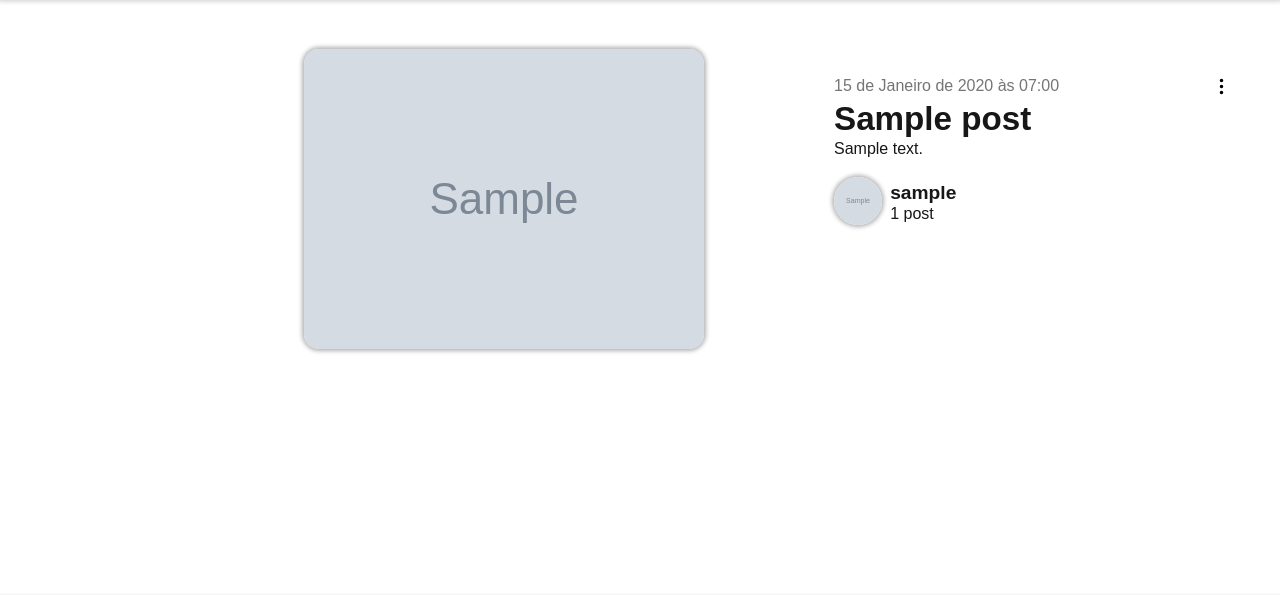
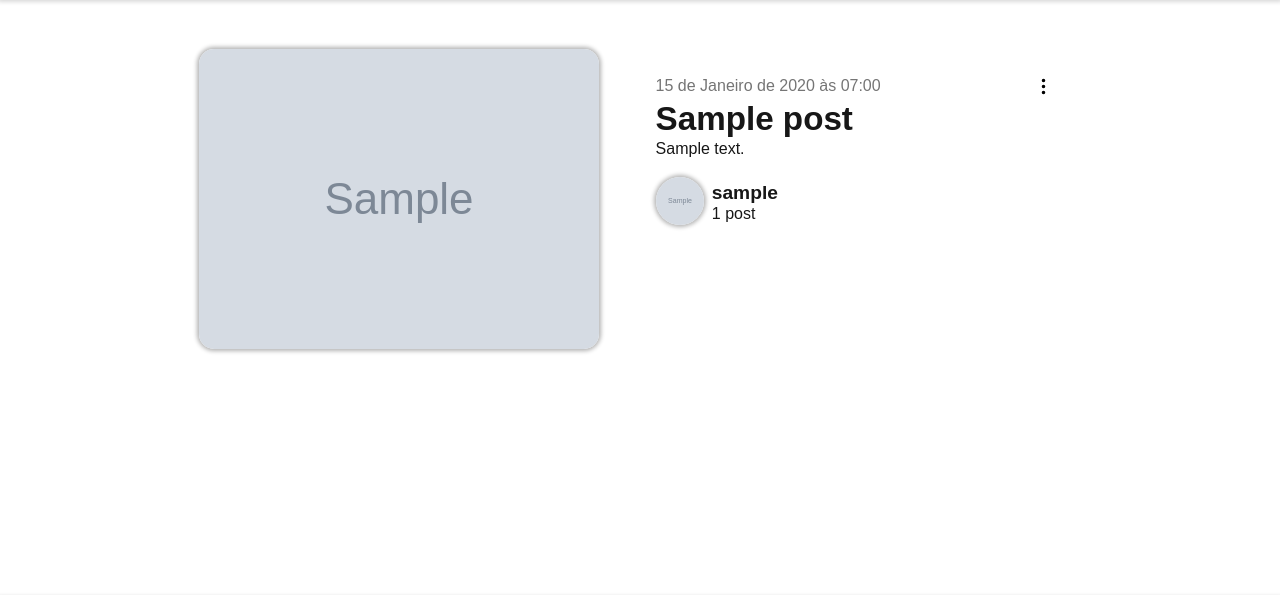
Before and after one commit to RatingTax78753/FakePinterest-Django, a Django app: page /post/1/ in a window 1280 px wide. Shown: the part 86-681 px from the top of the page. Run offline with Django 5.2, Linux system fonts and the light colour scheme; a user stored in the database is signed in; tables that the repository leaves empty hold one stand-in row (values such as "Sample post"); grey boxes marked "Sample" are stand-in pictures.

Commit message:
versão 1.05

```diff
--- a/fpinterest/templates/detalhes_posts.html
+++ b/fpinterest/templates/detalhes_posts.html
@@ -17,35 +17,33 @@
 
 {% block main %}
     <section class="secao">
+        <div class="container">
             <div class="post-info flex">
                 <a class="link" target=”_blank” href="http://127.0.0.1:8000/imagens/{{ post.imagem }}">
                     <img class="post" src="{{ post.imagem.url }}" alt="Post {{ post.id }} - {{ post.titulo }}">
                 </a>
 
                 <div class="info flex col">
+                    <div class="flex col conteudo">
                         <div class="titulo-desc-data flex col">
                             <div class="data-opcao flex">
                                 <p class="data">{{ post.data_criacao }}</p>
-
                                 {% if post.usuario == user %}
                                     <ul class="options">
                                         <li class="trigger-option flex" id="triggerOption">
                                             <img src="{% static 'images/options.svg' %}" alt="Options SVG">
                                         </li>
-
                                         <li class="list-option flex" id="listOption">
                                             <a id="deleteLink" href="{% url 'fpinterest:deletarpost' post.id %}">Excluir</a>
                                         </li>
                                     </ul>
                                 {% endif %}
                             </div>
-
                             <div class="titulo-desc flex col">
                                 <h1>{{ post.titulo }}</h1>
                                 <p>{{ post.descricao }}</p>
                             </div>
                         </div>
-
                         <div class="usuario">
                             <a class="flex" href="{% url 'fpinterest:perfil' post.usuario.id %}">
                                 {% if post.usuario.perfil.foto_perfil %}
@@ -53,10 +51,8 @@
                                 {% else %}
                                     <img src="{% static 'images/default.jpg' %}" alt="Foto de perfil default">
                                 {% endif %}
-
                                 <div class="info-usuario flex col">
                                     <p class="nome-usuario">{{ post.usuario.username }}</p>
-
                                     <p class="qnt-post">
                                         {% if post.usuario.posts.all|length > 1 %}
                                             {{ post.usuario.posts.all|length }} posts
@@ -66,6 +62,8 @@
                                     </p>
                                 </div>
                             </a>
+                        </div>
+                    </div>
                 </div>
             </div>
         </div>
--- a/fpinterest/templates/explorar.html
+++ b/fpinterest/templates/explorar.html
@@ -11,9 +11,9 @@
 
 {% block main %}
     <section class="secao flex col">
+        <div class="container titulo-posts flex col">
             {% if todos_posts|length > 0 %}
                 <h1>Explore tudo o que temos:</h1>
-
                 <div class="grid">
                     {% for post in todos_posts %}
                         <a class="post flex" href="{% url 'fpinterest:detalhespost' post.pk %}">
@@ -27,5 +27,6 @@
                     <h2>Que tal ser o primero?</h2>
                 </div>
             {% endif %}
+        </div>
     </section>
 {% endblock %}
--- a/fpinterest/templates/navbar.html
+++ b/fpinterest/templates/navbar.html
@@ -27,6 +27,7 @@
                     </div>
                     <p>&#11206;</p>
                 </li>
+
                 <li class="lista-dropdown" id="listDropdown">
                     <ul class="itens-dropdown flex col">
                         <li class="perfil">
--- a/fpinterest/templates/perfil.html
+++ b/fpinterest/templates/perfil.html
@@ -74,6 +74,7 @@
     </section>
 
     <section class="secao flex col">
+        <div class="container titulo-posts flex col">
             <h2>
                 {% if perfil.usuario.posts.all|length == 0 %}
                     Nenhum post ainda
@@ -90,6 +91,7 @@
                         <img src="{{ post.imagem.url }}" alt="Post {{ post.id }} - {{ post.titulo }}">
                     </a>
                 {% endfor %}
+            </div>
         </div>
     </section>
 
--- a/static/css/base.css
+++ b/static/css/base.css
@@ -51,6 +51,10 @@ a {
 .secao {
     padding: 3.12rem 9.54rem 4.88rem 9.54rem;
     gap: 2rem;
+}
+
+.container {
+    margin: 0 auto;
 }
 
 .botao {
--- a/static/css/detalhes_post.css
+++ b/static/css/detalhes_post.css
@@ -2,10 +2,10 @@
     padding: 4.88rem 7.63rem 6.1rem 7.63rem;
 
     & .post-info {
-        justify-content: end;
+        justify-content: center;
+        gap: 3.12rem;
 
         & .link {
-            margin-right: 50rem;
             position: relative;
 
             & .post {
@@ -36,11 +36,14 @@
         }
 
         & .info {
+            padding: 2.5rem;
+            width: 45rem;
+            box-sizing: border-box;
+
+            & .conteudo {
+                position: sticky;
+                top: 11.555rem;
                 gap: 1.6rem;
-            padding: 2.5rem;
-            position: fixed;
-            left: 80.9rem;
-            min-width: 45rem;
 
                 & .titulo-desc-data {
                     gap: 0.33rem;
@@ -77,8 +80,8 @@
                                 background-color: #FFFFFF;
                                 box-shadow: 0 0 0.4rem 0.2rem rgba(0, 0, 0, 0.2);
                                 border-radius: 1rem;
-                            right: 3rem;
-                            top: 5rem;
+                                right: 1rem;
+                                top: 2.5rem;
                                 padding: 0.52rem 1.02rem;
 
                                 & a{
@@ -120,7 +123,6 @@
                             height: 4.8rem;
                             overflow: hidden;
                             object-fit: cover;
-                        aspect-ratio: 1/1;
                             box-shadow: 0 0 0.4rem 0.2rem rgba(0, 0, 0, 0.3);
                         }
 
@@ -140,3 +142,4 @@
             }
         }
     }
+}
--- a/static/css/form.css
+++ b/static/css/form.css
@@ -118,7 +118,6 @@ input[type="file"]::file-selector-button:hover {
             border-radius: 50%;
             overflow: hidden;
             object-fit: cover;
-            aspect-ratio: 1/1;
             box-shadow: 0 0 0.4rem 0.2rem rgba(0, 0, 0, 0.3);
 
             &.perfil {
--- a/static/css/navbar.css
+++ b/static/css/navbar.css
@@ -65,7 +65,6 @@ nav {
                         height: 100%;
                         width: 100%;
                         object-fit: cover;
-                        aspect-ratio: 1/1;
                     }
                 }
             }
@@ -106,7 +105,6 @@ nav {
                                     height: 100%;
                                     width: 100%;
                                     object-fit: cover;
-                                    aspect-ratio: 1/1;
                                 }
                             }
 
--- a/static/css/perfil.css
+++ b/static/css/perfil.css
@@ -10,7 +10,6 @@
         width: 20rem;
         height: 20rem;
         object-fit: cover;
-        aspect-ratio: 1/1;
 
         &.foto-perfil {
             box-shadow: 0 0 0.4rem 0.2rem rgba(0, 0, 0, 0.3);
```
Also changed, not shown: static/css/grid-posts.css (+5 -2 lines). Lines whose indentation alone changed are shown as unchanged.
